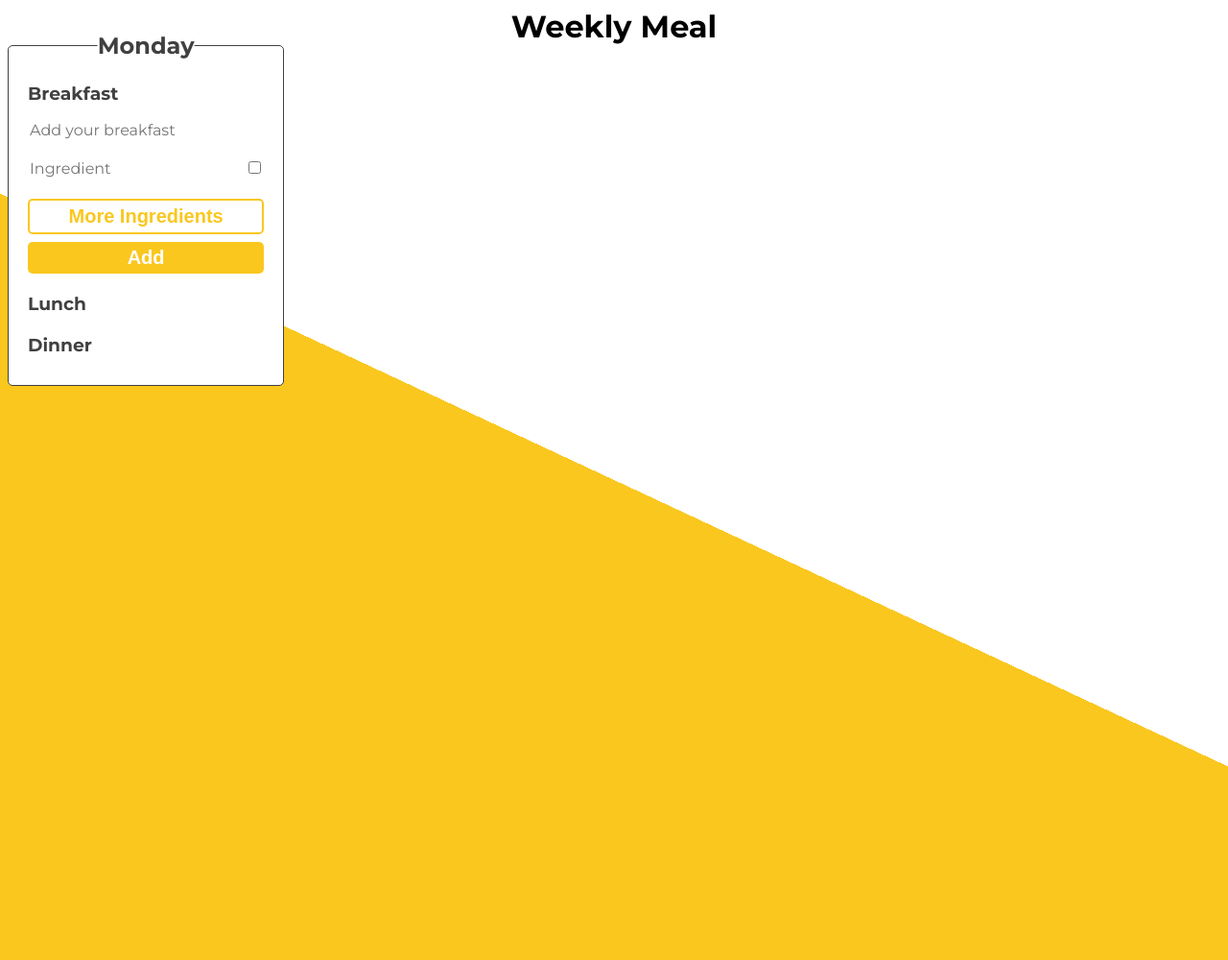
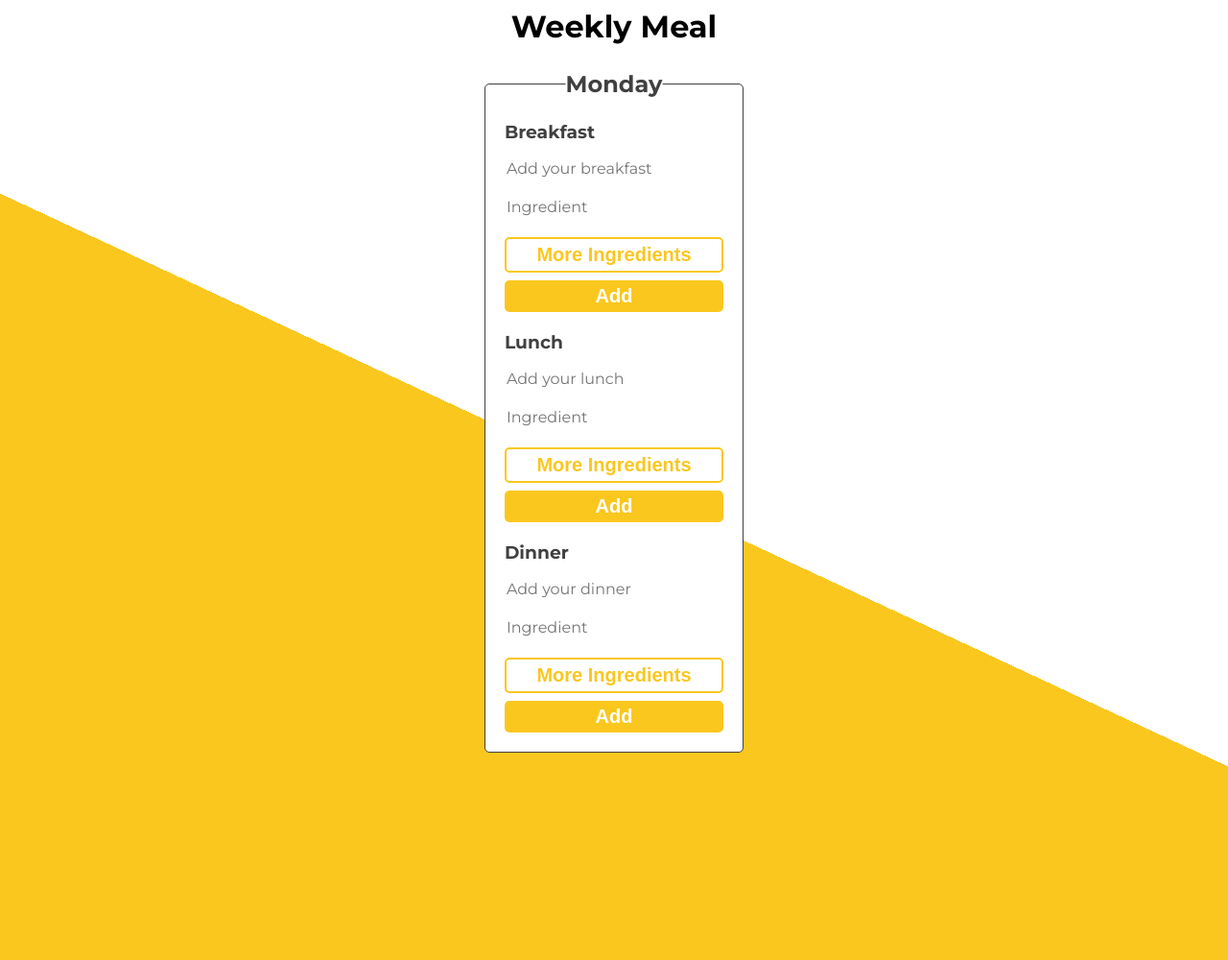
Before and after one commit to Tsangwailam914/eat-your-way, a Node server app: page / in a window 1280 px wide. Shown: the whole page at 96% size. Run offline with Node 20, Linux system fonts and the light colour scheme; data that the repository does not hold is empty; some libraries are stand-ins or nearby versions.

Commit message:
add lunch and dinner

```diff
--- a/controllers/home.js
+++ b/controllers/home.js
@@ -3,21 +3,15 @@ const MealPlan = require('../models/MealPlan')
 module.exports = {
     getMonMeal: async (req, res) => {
         try {
-            const monBreakfast = await MealPlan.find()
-            res.render('index.ejs', { monBreakfast: monBreakfast })
+            const monBreakfast = await MealPlan.find({meal:"Breakfast"})
+            const lunch = await MealPlan.find({meal:"Lunch"})
+            const dinner = await MealPlan.find({meal:"Dinner"})
+            res.render('index.ejs', { monBreakfast: monBreakfast, lunch: lunch, dinner:dinner })
         }
         catch (err) {
             console.log(err)
         }
     },
-    // getMealPlan: async (req,res) => {
-    //     try {
-
-    //     }
-    //     catch {
-
-    //     }
-    // },
     createMonBreakfast: async (req, res) => {
         try {
             let ingredients = [];
@@ -26,20 +20,63 @@ module.exports = {
                     ingredient: ingredient
                 }
             })
-            console.log(req.body.toBuy)
             await MealPlan.create({
-                day: "Mon",
+                meal: "Breakfast",
                 mealName: req.body.monBreakfast,
-                // ingredients: [{
-                //     ingredient: req.body.monIngredient,
-                //     toBuy: req.body.toBuy === "on" ? true : false
-                // }]
                 ingredients: ingredients
             })
+            res.redirect('/')
         }
         catch (err) {
             console.log(err)
         }
-        // console.log()
+    },
+    createLunch: async (req,res) => {
+        try {
+            let ingredients = [];
+            req.body.monIngredient.forEach((ingredient, i) => {
+                ingredients[i] = {
+                    ingredient: ingredient
+                }
+            })
+            await MealPlan.create({
+                meal: "Lunch",
+                mealName: req.body.lunch,
+                ingredients: ingredients
+            })
+            res.redirect('/')
+        }
+        catch(err) {
+            console.log(err)
+        }
+    },
+    createDinner: async (req,res) => {
+        try {
+            let ingredients = [];
+            req.body.monIngredient.forEach((ingredient, i) => {
+                ingredients[i] = {
+                    ingredient: ingredient
+                }
+            })
+            await MealPlan.create({
+                meal: "Dinner",
+                mealName: req.body.dinner,
+                ingredients: ingredients
+            })
+            res.redirect('/')
+        }
+        catch(err) {
+            console.log(err)
+        }
+    },
+    deleteMeal: async (req,res) => {
+        try {
+            await MealPlan.findOneAndDelete({_id:req.body.mealIdFromJSFile})
+            console.log('Deleted Meal')
+            res.json('Deleted')
+        }
+        catch(err) {
+            console.log(err)
+        }
     }
 }
--- a/models/MealPlan.js
+++ b/models/MealPlan.js
@@ -1,10 +1,7 @@
 const mongoose = require('mongoose')
 
 const MealPlanSchema = new mongoose.Schema({
-  day: {
-    type: String,
-    required: true
-  },
+  meal: String,
   mealName: {
     type: String,
     required: true,
@@ -12,7 +9,6 @@ const MealPlanSchema = new mongoose.Schema({
   ingredients: [
     {
       ingredient: String,
-      toBuy: Boolean
     }
   ],
 })
--- a/public/css/style.css
+++ b/public/css/style.css
@@ -19,11 +19,13 @@ h5 {
 
 h1 {
   text-align: center;
+  margin-bottom: 40px;
 }
 
 .weekly-meal {
   display: flex;
   color: #404040;
+  justify-content: center;
 }
 
 .breakfast {
--- a/public/css/style.scss
+++ b/public/css/style.scss
@@ -19,11 +19,13 @@ h5 {
 
 h1 {
     text-align: center;
+    margin-bottom: 40px;
 }
 
 .weekly-meal {
     display: flex;
     color: #404040;
+    justify-content: center;
 }
 
 .breakfast {
--- a/public/js/main.js
+++ b/public/js/main.js
@@ -1,4 +1,4 @@
-const deleteBtn = document.querySelectorAll('.del')
+const deleteBtn = document.querySelectorAll('.meal-del-btn')
 const todoItem = document.querySelectorAll('span.not')
 const todoComplete = document.querySelectorAll('span.completed')
 const addIngredients = document.querySelectorAll('.more-ingredients-btn')
@@ -23,7 +23,6 @@ function moreIngredients(evt) {
     const ingredients = this.previousSibling.previousElementSibling
     const ingredient = document.createElement('div')
     const ingredientInput = document.createElement('input')
-    const toBuyCheckbox = document.createElement('input')
 
     ingredient.classList.add("ingredient")
 
@@ -32,23 +31,19 @@ function moreIngredients(evt) {
     ingredientInput.setAttribute('autocomplete', 'off')
     ingredientInput.setAttribute('name','monIngredient')
 
-    toBuyCheckbox.setAttribute('type','checkbox')
-    toBuyCheckbox.setAttribute('name','toBuy')
-
     ingredient.appendChild(ingredientInput)
-    ingredient.appendChild(toBuyCheckbox)
 
     ingredients.appendChild(ingredient)
 }
 
 async function deleteTodo(){
-    const todoId = this.parentNode.dataset.id
+    const mealId= this.parentNode.parentNode.dataset.id
     try{
-        const response = await fetch('todos/deleteTodo', {
+        const response = await fetch('/deleteMeal', {
             method: 'delete',
             headers: {'Content-type': 'application/json'},
             body: JSON.stringify({
-                'todoIdFromJSFile': todoId
+                'mealIdFromJSFile': mealId
             })
         })
         const data = await response.json()
--- a/routes/home.js
+++ b/routes/home.js
@@ -3,6 +3,11 @@ const router = express.Router()
 const homeController = require('../controllers/home')
 
 router.get('/', homeController.getMonMeal)
+
 router.post('/monBreakfast', homeController.createMonBreakfast)
+router.post('/lunch', homeController.createLunch)
+router.post('/dinner', homeController.createDinner)
+
+router.delete('/deleteMeal', homeController.deleteMeal)
 
 module.exports = router
--- a/views/index.ejs
+++ b/views/index.ejs
@@ -17,25 +17,25 @@
             <div class="breakfast">
                 <h3>Breakfast</h3>
                 <% monBreakfast.forEach(el=> {%>
-                    <div>
+                    <div data-id="<%=el._id%>" class="breakfast">
                         <h4>
-                            <%= el.mealName %><img src="assets/icons/delete.svg" alt="" class="meal-del-btn">
+                            <%= el.mealName %>
+                                <img src="assets/icons/delete.svg" alt="" class="meal-del-btn">
                         </h4>
                         <ul>
                             <% el.ingredients.forEach(el=> {%>
                                 <li>
                                     <%= el.ingredient %>
                                 </li>
-                                <%})%>
+                            <%})%>
                         </ul>
                     </div>
-                    <% }) %>
+                <% }) %>
                         <form action="/monBreakfast" method="POST">
                             <input type="text" placeholder="Add your breakfast" autocomplete="off" name="monBreakfast">
                             <div class="ingredients">
                                 <div class="ingredient">
                                     <input type="text" placeholder="Ingredient" autocomplete="off" name="monIngredient">
-                                    <label for="ingredient1"><input type="checkbox" name="toBuy"></label>
                                 </div>
                             </div>
                             <button type="button" class="more-ingredients-btn">More Ingredients</button>
@@ -44,9 +44,59 @@
             </div>
             <div class="lunch">
                 <h3>Lunch</h3>
+                <% lunch.forEach(el => {%>
+                    <div data-id="<%=el._id%>" class="lunch">
+                        <h4>
+                            <%= el.mealName %>
+                            <img src="assets/icons/delete.svg" alt="" class="meal-del-btn">
+                        </h4>
+                        <ul>
+                            <% el.ingredients.forEach(el => {%>
+                                <li>
+                                    <%= el.ingredient %>
+                                </li>
+                            <%})%>
+                        </ul>
+                    </div>
+                <% }) %>
+                <form action="/lunch" method="POST">
+                    <input type="text" placeholder="Add your lunch" autocomplete="off" name="lunch">
+                    <div class="ingredients">
+                        <div class="ingredient">
+                            <input type="text" placeholder="Ingredient" autocomplete="off" name="monIngredient">
+                        </div>
+                    </div>
+                    <button type="button" class="more-ingredients-btn">More Ingredients</button>
+                    <button type="submit" class="meal-add-btn">Add</button>
+                </form>
             </div>
             <div class="Dinner">
                 <h3>Dinner</h3>
+                <% dinner.forEach(el => {%>
+                    <div data-id="<%=el._id%>" class="lunch">
+                        <h4>
+                            <%= el.mealName %>
+                            <img src="assets/icons/delete.svg" alt="" class="meal-del-btn">
+                        </h4>
+                        <ul>
+                            <% el.ingredients.forEach(el => {%>
+                                <li>
+                                    <%= el.ingredient %>
+                                </li>
+                            <%})%>
+                        </ul>
+                    </div>
+                <% }) %>
+                <form action="/dinner" method="POST">
+                    <input type="text" placeholder="Add your dinner" autocomplete="off" name="dinner">
+                    <div class="ingredients">
+                        <div class="ingredient">
+                            <input type="text" placeholder="Ingredient" autocomplete="off" name="monIngredient">
+                        </div>
+                    </div>
+                    <button type="button" class="more-ingredients-btn">More Ingredients</button>
+                    <button type="submit" class="meal-add-btn">Add</button>
+                </form>
             </div>
         </div>
     </div>
```
Also changed, not shown: 1 other file.
